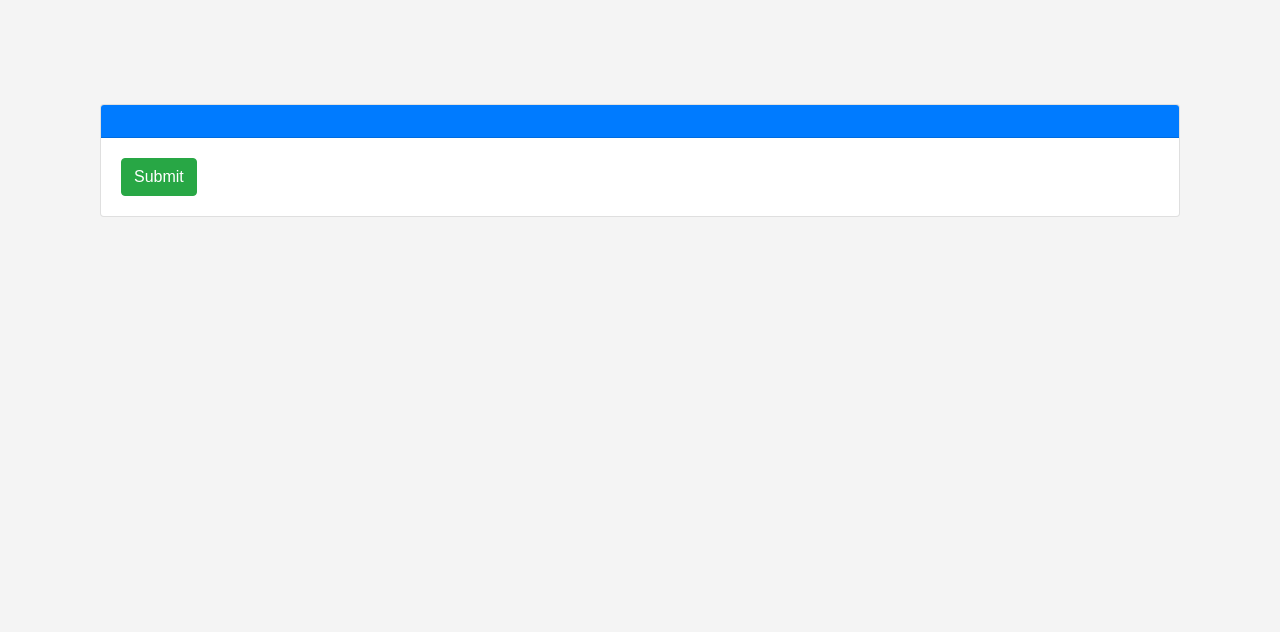
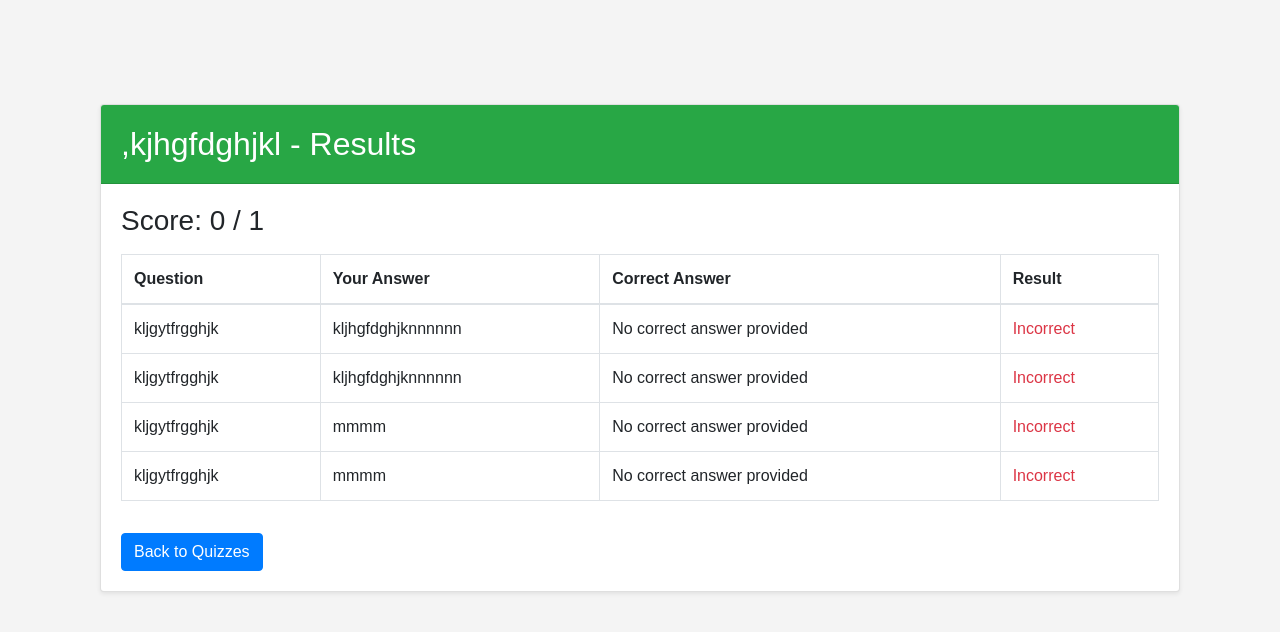
Before and after one commit to milkawinoh/Quizlab, a Django app: page /quizzes/quiz/24/result/ in a window 1280 px wide. Shown: the part 88-720 px from the top of the page. Run offline with Django 5.2, Linux system fonts and the light colour scheme; a user stored in the database is signed in; data comes from the database, SQL or seed files in the repository; both versions use the stored data as it was after the commit; some libraries are stand-ins or nearby versions.

Commit message:
updated feature for displaying result score plus correct and wrong answer

```diff
--- a/quizzes/models.py
+++ b/quizzes/models.py
@@ -36,3 +36,8 @@
 
     def __str__(self):
         return f"{self.user.username} - {self.quiz.title} - {self.score}"
+class UserAnswer(models.Model):
+    user = models.ForeignKey(User, on_delete=models.CASCADE)
+    quiz = models.ForeignKey(Quiz, on_delete=models.CASCADE)
+    question = models.ForeignKey(Question, on_delete=models.CASCADE)
+    choice = models.ForeignKey(Choice, on_delete=models.CASCADE)
--- a/quizzes/views.py
+++ b/quizzes/views.py
@@ -6,7 +6,7 @@
 from django.contrib.auth.decorators import login_required
 from django.urls import reverse_lazy
 from .forms import ChoiceForm, ChoiceFormSet, QuestionForm, Quizform, TakeQuizForm
-from .models import Quiz, Question, Choice, Result
+from .models import Quiz, Question, Choice, Result, UserAnswer
 from django.views.generic.edit import DeleteView, UpdateView
 
 def register(request):
@@ -97,16 +97,23 @@
 
 @login_required
 def take_quiz(request, quiz_id):
-    quiz = Quiz.objects.get(id=quiz_id)
+    quiz = get_object_or_404(Quiz, id=quiz_id)
     if request.method == 'POST':
         form = TakeQuizForm(request.POST, quiz=quiz)
         if form.is_valid():
             score = 0
+            user_answers = []
+
             for question in quiz.questions.all():
                 selected_choice_id = int(form.cleaned_data[f'question_{question.id}'])
-                selected_choice = Choice.objects.get(id=selected_choice_id)
+                selected_choice = get_object_or_404(Choice, id=selected_choice_id)
+                user_answers.append(UserAnswer(user=request.user, quiz=quiz, question=question, choice=selected_choice))
+
                 if selected_choice.is_correct:
                     score += 1
+
+            UserAnswer.objects.bulk_create(user_answers)
+
             result = Result.objects.create(
                 quiz=quiz,
                 user=request.user,
@@ -115,12 +122,36 @@
             return redirect('quiz_result', result_id=result.id)
     else:
         form = TakeQuizForm(quiz=quiz)
+
     return render(request, 'quizzes/take_quiz.html', {'quiz': quiz, 'form': form})
 
 @login_required
 def quiz_result(request, result_id):
-    result = Result.objects.get(id=result_id)
-    return render(request, 'quizzes/quiz_result.html', {'result': result})
+    result = get_object_or_404(Result, id=result_id)
+    user_answers = UserAnswer.objects.filter(quiz=result.quiz, user=result.user)
+
+    results = []
+    score = result.score
+    total = result.quiz.questions.count()
+
+    for user_answer in user_answers:
+        correct_choice = user_answer.question.choices.filter(is_correct=True).first()
+        correct_answer_text = correct_choice.text if correct_choice else "No correct answer provided"
+
+        results.append({
+            'question': user_answer.question,
+            'user_answer': user_answer.choice.text,
+            'correct_answer': correct_answer_text,
+            'is_correct': user_answer.choice.is_correct
+        })
+
+    context = {
+        'quiz': result.quiz,
+        'results': results,
+        'score': score,
+        'total': total
+    }
+    return render(request, 'quizzes/quiz_result.html', context)
 
 @login_required
 def quiz_list(request):
--- a/templates/quizzes/quiz_result.html
+++ b/templates/quizzes/quiz_result.html
@@ -1,30 +1,43 @@
-<!-- templates/quizzes/take_quiz.html -->
 {% extends 'base.html' %}
+{% load crispy_forms_tags %}
+
+{% block title %}Quiz Result{% endblock %}
 
 {% block content %}
 <div class="container mt-5">
-    <div class="card">
-        <div class="card-header bg-primary text-white">
-            <h3>{{ quiz.title }}</h3>
+    <div class="card shadow-sm">
+        <div class="card-header bg-success text-white">
+            <h2 class="my-2">{{ quiz.title }} - Results</h2>
         </div>
         <div class="card-body">
-            <form method="post">
-                {% csrf_token %}
-                {% for question in quiz.questions.all %}
-                <div class="mb-3">
-                    <h5>{{ question.text }}</h5>
-                    {% for choice in question.choices.all %}
-                    <div class="form-check">
-                        <input class="form-check-input" type="radio" name="question_{{ question.id }}" id="choice_{{ choice.id }}" value="{{ choice.id }}" required>
-                        <label class="form-check-label" for="choice_{{ choice.id }}">
-                            {{ choice.text }}
-                        </label>
-                    </div>
+            <h3>Score: {{ score }} / {{ total }}</h3>
+            <table class="table table-bordered mt-3">
+                <thead>
+                    <tr>
+                        <th>Question</th>
+                        <th>Your Answer</th>
+                        <th>Correct Answer</th>
+                        <th>Result</th>
+                    </tr>
+                </thead>
+                <tbody>
+                    {% for result in results %}
+                    <tr>
+                        <td>{{ result.question.text }}</td>
+                        <td>{{ result.user_answer }}</td>
+                        <td>{{ result.correct_answer }}</td>
+                        <td>
+                            {% if result.is_correct %}
+                            <span class="text-success">Correct</span>
+                            {% else %}
+                            <span class="text-danger">Incorrect</span>
+                            {% endif %}
+                        </td>
+                    </tr>
                     {% endfor %}
-                </div>
-                {% endfor %}
-                <button type="submit" class="btn btn-success">Submit</button>
-            </form>
+                </tbody>
+            </table>
+            <a href="{% url 'quiz_list' %}" class="btn btn-primary mt-3">Back to Quizzes</a>
         </div>
     </div>
 </div>
```
Also changed, not shown: templates/quizzes/add_question.html (+19 -1 lines), db.sqlite3, quizzes/migrations/0003_useranswer.py (added).
